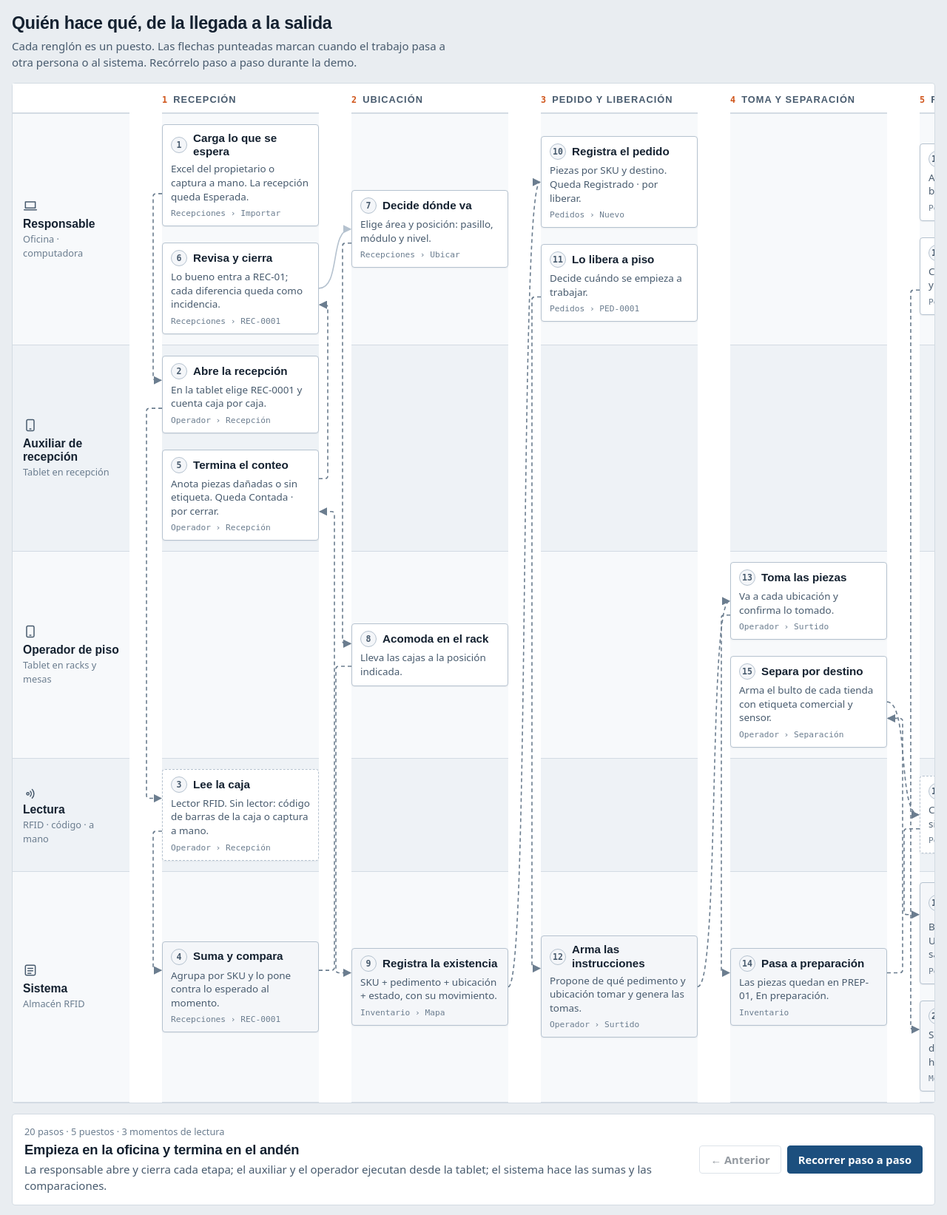
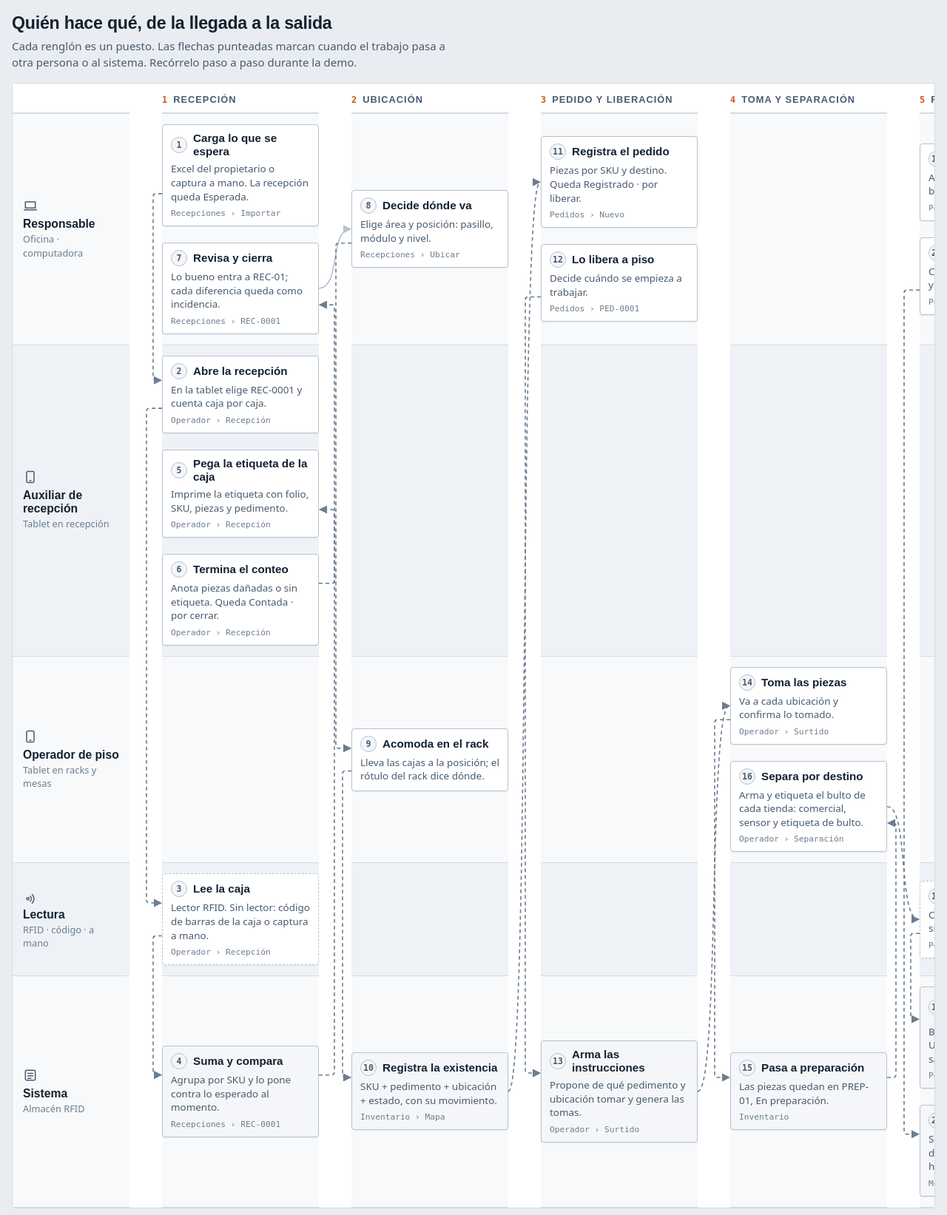
Before and after one commit to MariusRuix/almacen-rfid-mvp, a Laravel app: page /proceso/diagramas in a window 1280 px wide. Shown: the part 229-1872 px from the top of the page at 74% size. Run offline with Laravel 12, Linux system fonts and the light colour scheme; a user stored in the database is signed in; data comes from the database, SQL or seed files in the repository; style sheets or scripts are compiled from the project's sources.

Commit message:
Diagramas del proceso con las etiquetas de caja, bulto y ubicación

```diff
--- a/resources/views/proceso.blade.php
+++ b/resources/views/proceso.blade.php
@@ -423,17 +423,18 @@ const pasos = [
   ['aux', 0, 'Abre la recepción', 'En la tablet elige REC-0001 y cuenta caja por caja.', 'Operador › Recepción', 'El auxiliar no captura cantidades: cada caja que lee se suma sola.'],
   ['lector', 0, 'Lee la caja', 'Lector RFID. Sin lector: código de barras de la caja o captura a mano.', 'Operador › Recepción', 'Cada caja queda registrada con su origen (RFID, código o manual) para saber qué tan confiable fue el conteo.'],
   ['sis', 0, 'Suma y compara', 'Agrupa por SKU y lo pone contra lo esperado al momento.', 'Recepciones › REC-0001', 'Faltantes y sobrantes se ven en vivo, antes de cerrar.'],
+  ['aux', 0, 'Pega la etiqueta de la caja', 'Imprime la etiqueta con folio, SKU, piezas y pedimento.', 'Operador › Recepción', 'Las cajas no traen etiqueta RFID maestra. Con su etiqueta, la caja completa se identifica después escaneando un código de barras, sin abrirla.'],
   ['aux', 0, 'Termina el conteo', 'Anota piezas dañadas o sin etiqueta. Queda Contada · por cerrar.', 'Operador › Recepción', 'Si después se lee o corrige una caja, la recepción regresa sola a En conteo.'],
   ['resp', 0, 'Revisa y cierra', 'Lo bueno entra a REC-01; cada diferencia queda como incidencia.', 'Recepciones › REC-0001', 'Aquí nace la existencia por SKU y pedimento. Lo dañado entra a INC-01, apartado.'],
   ['resp', 1, 'Decide dónde va', 'Elige área y posición: pasillo, módulo y nivel.', 'Recepciones › Ubicar', 'El sistema solo ofrece posiciones activas con lugar.'],
-  ['oper', 1, 'Acomoda en el rack', 'Lleva las cajas a la posición indicada.', '—', 'El acomodo físico sigue la instrucción; si la posición cambia después se registra como reubicación.'],
+  ['oper', 1, 'Acomoda en el rack', 'Lleva las cajas a la posición; el rótulo del rack dice dónde.', '—', 'Cada posición tiene su rótulo con pasillo, módulo, nivel y código de barras, impreso desde el mapa. Si la posición cambia después se registra como reubicación.'],
   ['sis', 1, 'Registra la existencia', 'SKU + pedimento + ubicación + estado, con su movimiento.', 'Inventario › Mapa', 'Desde aquí el mapa muestra qué hay en cada posición y de qué pedimento.'],
   ['resp', 2, 'Registra el pedido', 'Piezas por SKU y destino. Queda Registrado · por liberar.', 'Pedidos › Nuevo', 'Un mismo pedido puede ir a varias tiendas y al almacén de comercio electrónico.'],
   ['resp', 2, 'Lo libera a piso', 'Decide cuándo se empieza a trabajar.', 'Pedidos › PED-0001', 'Separar registrar de liberar permite revisar el pedido antes de mover a la gente.'],
   ['sis', 2, 'Arma las instrucciones', 'Propone de qué pedimento y ubicación tomar y genera las tomas.', 'Operador › Surtido', 'Cómo se elige el pedimento es una regla por confirmar con el cliente; en la demo es un criterio provisional. El operador no elige: va a donde le dicen.'],
   ['oper', 3, 'Toma las piezas', 'Va a cada ubicación y confirma lo tomado.', 'Operador › Surtido', 'Si no encuentra lo que dice el sistema, lo marca como faltante y se abre incidencia.'],
   ['sis', 3, 'Pasa a preparación', 'Las piezas quedan en PREP-01, En preparación.', 'Inventario', 'Siguen siendo inventario, pero ya no están disponibles para otro pedido.'],
-  ['oper', 3, 'Separa por destino', 'Arma el bulto de cada tienda con etiqueta comercial y sensor.', 'Operador › Separación', 'Cada destino tiene sus actividades: etiqueta comercial, sensor de seguridad, lo que pida la cadena.'],
+  ['oper', 3, 'Separa por destino', 'Arma y etiqueta el bulto de cada tienda: comercial, sensor y etiqueta de bulto.', 'Operador › Separación', 'Cada destino tiene sus actividades: etiqueta comercial, sensor de seguridad, lo que pida la cadena. Al confirmarlo se imprime una etiqueta por bulto: tienda, pedido, bulto 1 de N y contenido.'],
   ['lector', 4, 'Lee cada bulto', 'Con lector, o conteo a mano si no hay.', 'Pedidos › PED-0001', 'Sustituye la revisión que hoy se hace con video.'],
   ['sis', 4, 'Cuadra contra lo pedido', 'Barra de cuadre por destino. Una diferencia detiene la salida.', 'Pedidos › PED-0001', 'Muestra exactamente qué SKU sobra o falta y en qué bulto.'],
   ['resp', 4, 'Resuelve y verifica', 'Acepta la lectura, corrige el bulto o abre incidencia.', 'Pedidos › PED-0001', 'Cuando todos los destinos están verificados, el pedido pasa a Listo para salir.'],
@@ -546,7 +547,7 @@ const maquinas = {
       { k: 'esperada', n: 'Esperada', q: 'responsable', t: 'neutro', x: 20, y: 70,
         quien: 'La responsable, al importar el Excel del propietario o capturar a mano.', donde: 'Recepciones › REC-0001', puede: 'Agregar, quitar o corregir líneas esperadas mientras no se empiece a contar.', sale: 'Cuando el auxiliar lee la primera caja.' },
       { k: 'en_conteo', n: 'En conteo', q: 'auxiliar', t: 'info', x: 290, y: 70,
-        quien: 'El auxiliar de recepción, desde la tablet.', donde: 'Operador › Recepción', puede: 'Leer caja por caja con RFID, código de barras o a mano; releer o anular una caja; anotar dañadas y sin etiqueta.', sale: 'Cuando el auxiliar presiona Terminar conteo.' },
+        quien: 'El auxiliar de recepción, desde la tablet.', donde: 'Operador › Recepción', puede: 'Leer caja por caja con RFID, código de barras o a mano; imprimir la etiqueta de cada caja; releer o anular una caja; anotar dañadas y sin etiqueta.', sale: 'Cuando el auxiliar presiona Terminar conteo.' },
       { k: 'contada', n: 'Contada · por cerrar', q: 'responsable', t: 'warn', x: 560, y: 70,
         quien: 'El auxiliar terminó; ahora decide la responsable.', donde: 'Recepciones (índice y detalle)', puede: 'Revisar diferencias por SKU con la barra de cuadre antes de cerrar.', sale: 'Cierra la responsable. Si alguien vuelve a leer o corrige una caja, regresa a En conteo.' },
       { k: 'cerrada', n: 'Cerrada', q: 'sistema', t: 'ok', x: 830, y: 70,
@@ -656,13 +657,13 @@ verEstado('recepcion', 2);
 const eventos = [
   { f: '09 nov · 13:20', t: 'Se paga el pedimento', p: 'Aduana de Manzanillo. La camisa viaja en el contenedor TXAU 402615 6 junto con 119 camisas más de su SKU.', donde: 'En tránsito', ex: null },
   { f: '12 nov · 09:12', t: 'Se espera en REC-0001', p: 'El Excel del propietario dice 5 cajas de 24 piezas de CAM-OXF-M. La recepción queda Esperada.', quien: 'Laura Méndez', ex: null },
-  { f: '12 nov · 09:41', t: 'Su caja se lee en recepción', p: 'Caja 3 de 5 de CAM-OXF-M: 24 EPC leídos por el lector. El sistema ya la cuenta, pero todavía no es inventario.', quien: 'Auxiliar · tablet', ex: null },
+  { f: '12 nov · 09:41', t: 'Su caja se lee en recepción', p: 'Caja 3 de 5 de CAM-OXF-M: 24 EPC leídos por el lector. Se le pega la etiqueta REC-0001-C03. El sistema ya la cuenta, pero todavía no es inventario.', quien: 'Auxiliar · tablet', ex: null },
   { f: '12 nov · 10:58', mov: 'Recepción', t: 'Entra al inventario', p: 'La responsable cierra REC-0001. Las 120 camisas cuadran y entran a la zona de recepción.', quien: 'Laura Méndez', de: 'Contenedor', a: 'REC-01', est: 'Almacenado', ex: ['REC-01', 'Almacenado'], doc: 'REC-0001' },
   { f: '12 nov · 12:30', mov: 'Ubicación', t: 'Se acomoda en el rack', p: 'La responsable elige A-01-3 en el mapa y el operador sube las cajas.', quien: 'Laura Méndez', de: 'REC-01', a: 'A-01-3', est: 'Almacenado', ex: ['A-01-3', 'Almacenado'], doc: 'REC-0001' },
   { peps: true, f: '13 nov – 2 dic', t: '¿De qué pedimento se surte?', p: 'PED-0001 pide 72 camisas M y hay de tres pedimentos. En la demo el sistema propone las de enero y mayo, y la camisa de noviembre se queda en A-01-3. Qué pedimento sale primero es una regla que el cliente todavía tiene que definir.', ex: ['A-01-3', 'Almacenado'] },
   { f: '03 dic · 08:15', t: 'Un pedido la reserva', p: 'Se libera PED-0007 (pedido de ejemplo) con 36 camisas M para Tienda Coyoacán. El sistema propone tomarla de A-01-3.', quien: 'Laura Méndez', ex: ['A-01-3', 'Almacenado'] },
   { f: '03 dic · 09:02', mov: 'Surtido', t: 'Se toma del rack', p: 'Instrucción en la tablet: ir a A-01-3, tomar 36 de pedimento 26 16 3156 6006841.', quien: 'Jorge Ríos', de: 'A-01-3', a: 'PREP-01', est: 'En preparación', ex: ['PREP-01', 'En preparación'], doc: 'PED-0007' },
-  { f: '03 dic · 09:40', t: 'Va al bulto de T-022', p: 'En la mesa de Coyoacán se le pone etiqueta comercial y el operador confirma el destino.', quien: 'Jorge Ríos', ex: ['PREP-01 · bulto T-022', 'En preparación'] },
+  { f: '03 dic · 09:40', t: 'Va al bulto de T-022', p: 'En la mesa de Coyoacán se le pone etiqueta comercial y el operador confirma el destino. El bulto sale con su etiqueta PED-0007-T-022-B1.', quien: 'Jorge Ríos', ex: ['PREP-01 · bulto T-022', 'En preparación'] },
   { f: '03 dic · 10:05', t: 'Se lee el bulto', p: 'La lectura del bulto encuentra 36 de 36 CAM-OXF-M. El destino queda Verificado.', quien: 'Lectura RFID', ex: ['PREP-01 · bulto T-022', 'En preparación'] },
   { f: '03 dic · 11:30', mov: 'Salida', t: 'Sale por el andén', p: 'La responsable autoriza con transportista, placas y sello. El inventario se descuenta con folio de salida.', quien: 'Laura Méndez', de: 'PREP-01', a: 'T-022 Coyoacán', sal: true, est: 'Fuera del almacén', ex: ['Tienda Coyoacán (T-022)', 'Despachado'], doc: 'SAL-0004' },
 ];
@@ -692,12 +693,12 @@ verEvento(4);
 const lector = (x, y) => `<g class="lector-ico" transform="translate(${x} ${y})"><circle class="base" cx="0" cy="0" r="4"/><path d="M7 -7a10 10 0 0 1 0 14M12 -12a17 17 0 0 1 0 24"/></g>`;
 const zonasPlano = {
   descarga: { n: 'Andén de descarga', t: 'Operativa', que: 'Llega el contenedor con su pedimento. Se descargan las cajas tal como vienen del origen, con RFID de fábrica.', quien: 'Personal de recepción', pant: '—', lectura: 'No. Todavía no se cuenta.' },
-  recepcion: { n: 'Recepción · REC-01', t: 'Operativa', que: 'Se cuenta caja por caja contra lo esperado. Al cerrar, lo bueno entra al inventario aquí mismo.', quien: 'Auxiliar con tablet; cierra la responsable', pant: 'Operador › Recepción · Recepciones › REC-0001', lectura: 'Sí. Lector RFID por caja; sin lector, código de barras o a mano.' },
+  recepcion: { n: 'Recepción · REC-01', t: 'Operativa', que: 'Se cuenta caja por caja contra lo esperado y a cada caja se le pega su etiqueta. Al cerrar, lo bueno entra al inventario aquí mismo.', quien: 'Auxiliar con tablet; cierra la responsable', pant: 'Operador › Recepción · Recepciones › REC-0001', lectura: 'Sí. Lector RFID por caja; sin lector, código de barras o a mano.' },
   incidencia: { n: 'Incidencias · INC-01', t: 'Operativa', que: 'Piezas dañadas, sin accesorio o con alguna diferencia. Quedan apartadas y no se pueden surtir hasta que se liberan.', quien: 'Responsable', pant: 'Incidencias', lectura: 'No.' },
-  principal: { n: 'Bodega principal · racks A y B', t: 'Almacenaje', que: 'Posiciones pasillo-módulo-nivel: A-01-1 a B-04-3, 24 posiciones. Cada una guarda SKU + pedimento.', quien: 'Operador acomoda y toma; la responsable decide dónde', pant: 'Inventario › Mapa · Operador › Surtido', lectura: 'No hace falta: la instrucción dice ubicación y pedimento.' },
+  principal: { n: 'Bodega principal · racks A y B', t: 'Almacenaje', que: 'Posiciones pasillo-módulo-nivel: A-01-1 a B-04-3, 24 posiciones. Cada una guarda SKU + pedimento y lleva su rótulo con código de barras.', quien: 'Operador acomoda y toma; la responsable decide dónde', pant: 'Inventario › Mapa · Operador › Surtido', lectura: 'No hace falta: la instrucción dice ubicación y pedimento.' },
   temporada: { n: 'Área Temporada · AD-01, AD-02', t: 'Almacenaje', que: 'Posiciones adicionales para los picos de enero, mayo y agosto. AD-02 está inactiva: no se ofrece al ubicar.', quien: 'Responsable las activa o desactiva', pant: 'Inventario › Mapa', lectura: 'No.' },
   oficina: { n: 'Oficina de la responsable', t: 'Control', que: 'Carga lo esperado, cierra recepciones, decide ubicaciones, registra y libera pedidos, resuelve diferencias y autoriza salidas.', quien: 'Responsable (Laura Méndez en la demo)', pant: 'Tablero · Recepciones · Pedidos', lectura: 'No.' },
-  preparacion: { n: 'Preparación · PREP-01', t: 'Operativa', que: 'Mesas por destino: T-014, T-022, T-031 y comercio electrónico. Se separa, se etiqueta y se revisa cada bulto antes de salir.', quien: 'Operador separa; la responsable verifica', pant: 'Operador › Separación · Pedidos › PED-0001', lectura: 'Sí. Estación de revisión: lectura del bulto o conteo a mano.' },
+  preparacion: { n: 'Preparación · PREP-01', t: 'Operativa', que: 'Mesas por destino: T-014, T-022, T-031 y comercio electrónico. Se separa, se etiqueta (comercial, sensor y etiqueta de bulto) y se revisa cada bulto antes de salir.', quien: 'Operador separa; la responsable verifica', pant: 'Operador › Separación · Pedidos › PED-0001', lectura: 'Sí. Estación de revisión: lectura del bulto o conteo a mano.' },
   salida: { n: 'Andén de salida', t: 'Operativa', que: 'Los bultos verificados se cargan. Se registran transportista, placas y sello y se descuenta el inventario.', quien: 'Responsable autoriza', pant: 'Pedidos › PED-0001 · Movimientos', lectura: 'No. Lo que sale ya se leyó en revisión.' },
 };
 function armarPlano() {
```
